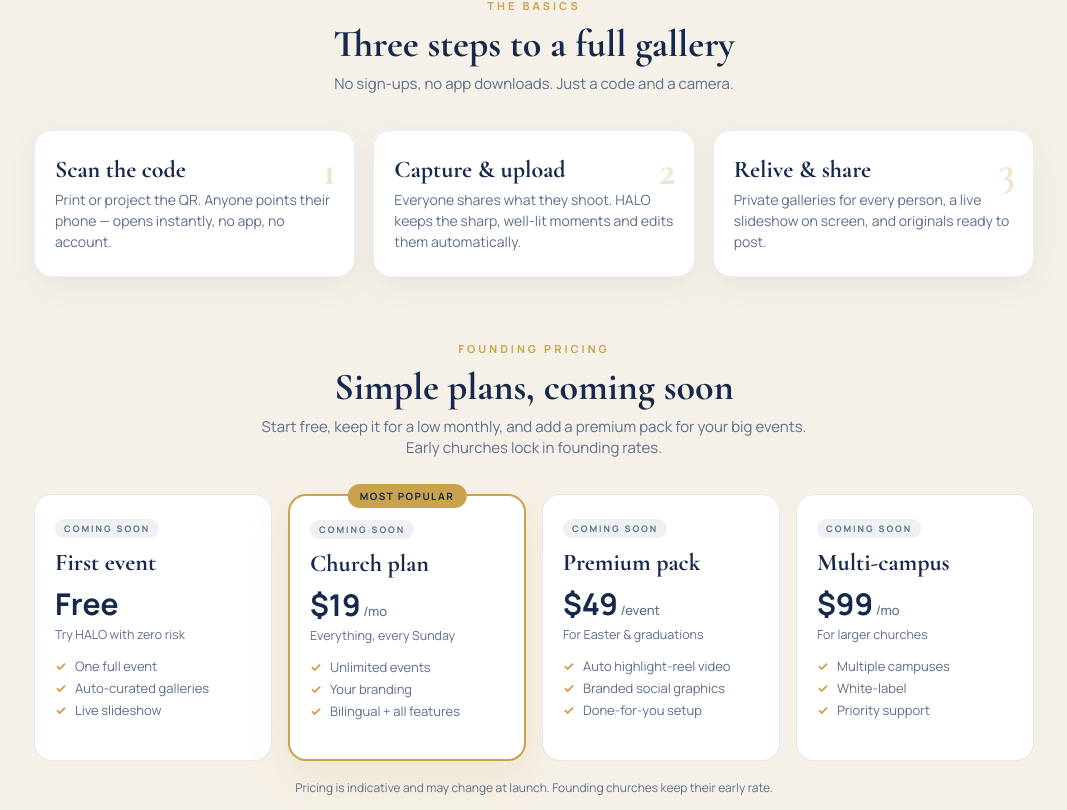
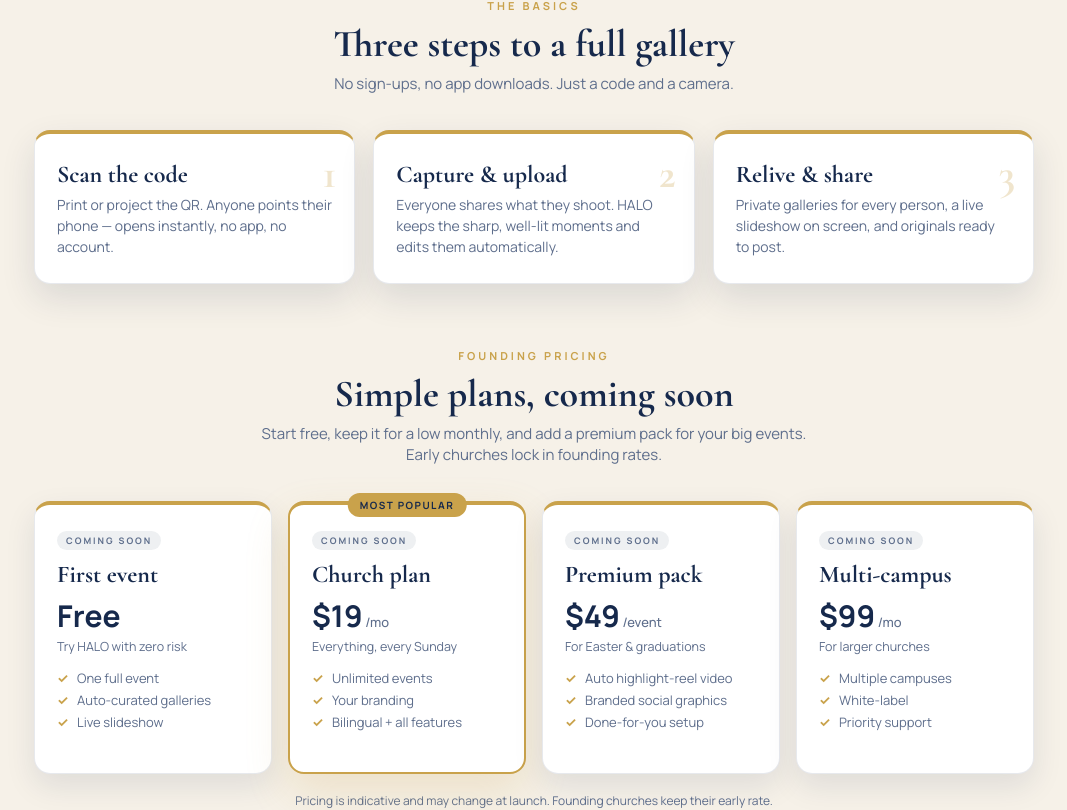
Before and after one commit to AngelGerena/halo, a React (Vite) app: page / in a window 1280 px wide. Shown: the part 640-1450 px from the top of the page, without its empty margins (106-1173 px from the left). Built offline with nearby package versions, Linux system fonts and the light colour scheme; no server answers.

Commit message:
Add files via upload

```diff
--- a/src/pages/Home.jsx
+++ b/src/pages/Home.jsx
@@ -109,7 +109,7 @@
           <p style={{ color: C.second, maxWidth: 560, margin: "0 auto 36px", fontSize: 15 }}>{t.bl}</p>
           <div style={{ display: "grid", gridTemplateColumns: "repeat(auto-fit,minmax(240px,1fr))", gap: 18 }}>
             {[[t.s1t, t.s1p], [t.s2t, t.s2p], [t.s3t, t.s3p]].map((s, i) => (
-              <div key={i} className="card" style={{ background: C.white, border: "1px solid rgba(22,41,76,.08)", borderRadius: 18, padding: "24px 20px", boxShadow: "0 10px 30px rgba(22,41,76,.06)", position: "relative", textAlign: "left" }}>
+              <div key={i} className="card" style={{ background: C.white, border: "1px solid rgba(22,41,76,.10)", borderTop: `4px solid ${C.gold}`, borderRadius: 16, padding: "26px 22px", boxShadow: "0 14px 34px rgba(22,41,76,.12)", position: "relative", textAlign: "left" }}>
                 <div style={{ position: "absolute", top: 14, right: 18, fontFamily: "'Cormorant Garamond',serif", fontSize: 42, fontWeight: 700, color: "rgba(201,162,75,.28)" }}>{i + 1}</div>
                 <h3 className="serif" style={{ fontSize: 24, color: C.ink, margin: "0 0 5px" }}>{s[0]}</h3>
                 <p style={{ color: C.second, fontSize: 14, lineHeight: 1.5, margin: 0 }}>{s[1]}</p>
@@ -125,7 +125,7 @@
           <p style={{ color: C.second, maxWidth: 580, margin: "0 auto 36px", fontSize: 15 }}>{t.pl}</p>
           <div style={{ display: "grid", gridTemplateColumns: "repeat(auto-fit,minmax(220px,1fr))", gap: 16, alignItems: "stretch" }}>
             {t.tiers.map((tier, i) => (
-              <div key={i} style={{ background: C.white, border: tier.feat ? `2px solid ${C.gold}` : "1px solid rgba(22,41,76,.1)", borderRadius: 18, padding: "24px 20px", position: "relative", textAlign: "left", boxShadow: tier.feat ? "0 16px 40px rgba(201,162,75,.16)" : "none", display: "flex", flexDirection: "column" }}>
+              <div key={i} style={{ background: C.white, border: tier.feat ? `2px solid ${C.gold}` : "1px solid rgba(22,41,76,.10)", borderTop: `4px solid ${C.gold}`, borderRadius: 16, padding: "26px 22px", position: "relative", textAlign: "left", boxShadow: tier.feat ? "0 18px 44px rgba(201,162,75,.20)" : "0 12px 30px rgba(22,41,76,.10)", display: "flex", flexDirection: "column" }}>
                 {tier.feat && <span style={{ position: "absolute", top: -12, left: "50%", transform: "translateX(-50%)", background: C.gold, color: C.ink, fontSize: 10, fontWeight: 700, letterSpacing: 1.5, textTransform: "uppercase", padding: "5px 12px", borderRadius: 999, whiteSpace: "nowrap" }}>{t.popular}</span>}
                 <span style={{ alignSelf: "flex-start", fontSize: 9, fontWeight: 700, letterSpacing: 2, textTransform: "uppercase", color: C.second, background: "rgba(22,41,76,.07)", padding: "3px 9px", borderRadius: 999, marginBottom: 10 }}>{t.cs}</span>
                 <h3 className="serif" style={{ fontSize: 24, color: C.ink, margin: 0 }}>{tier.n}</h3>
```
